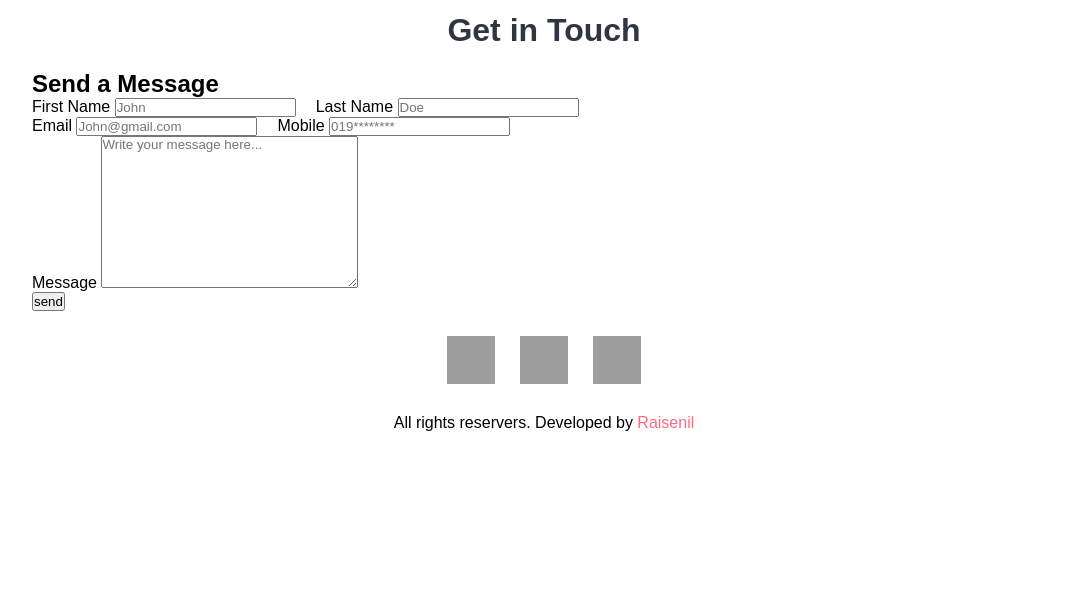
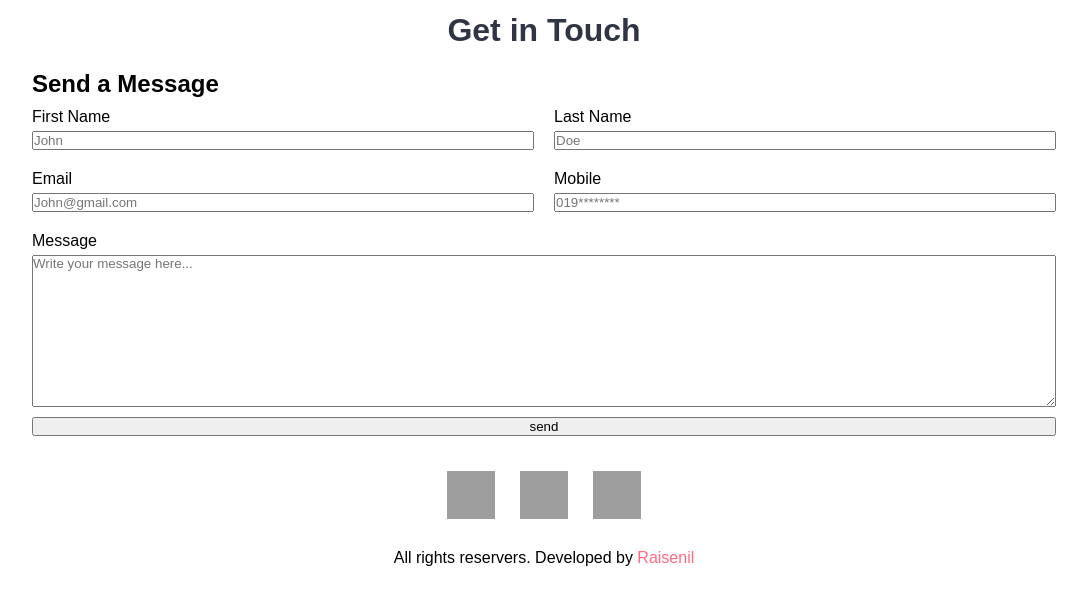
Before and after one commit to Raisenil/Food_Ordering_Website, a PHP site: page /contact.html in a window 1280 px wide. Shown: the part 86-691 px from the top of the page, without its empty margins (96-1183 px from the left). Run offline with PHP 8.4, Linux system fonts and the light colour scheme; grey boxes are pictures that could not be loaded.

Commit message:
Update repo

```diff
--- a/css/style.css
+++ b/css/style.css
@@ -223,7 +223,26 @@ fieldset{
 .formBox .row50{
     display: flex;
     gap: 20px;
+}
 
+.inputBox{
+    display: flex;
+    flex-direction: column;
+    margin-bottom: 10px;
+    width: 50%;
+}
+
+.formBox .row100 .inputBox{
+    width: 100%;
+}
+
+.inputBox span{
+    margin-top: 10px;
+    margin-bottom: 5px;
+    font-weight: 500;
+}
+
+.inputBox input
 /* css for responsive size */
 
 @media only screen and (max-width: 768px){
```
